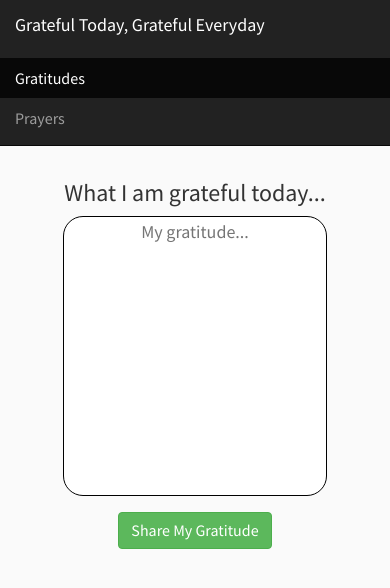
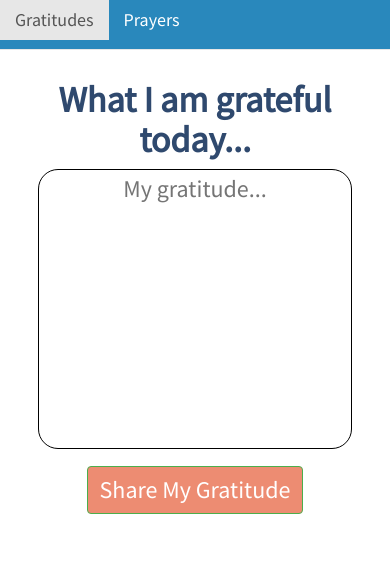
Before and after one commit to MaxKusnadi/what-i-am-grateful-for, a Flask app: page / in a window 390 px wide. Shown: the top 588 px of the page. Run offline with Flask 2, Linux system fonts and the light colour scheme; data that the repository does not hold is empty; some libraries are stand-ins or nearby versions.

Commit message:
finsihed navbar, textarea and button color schemes

```diff
--- a/app/static/css/main.css
+++ b/app/static/css/main.css
@@ -1,8 +1,14 @@
 body{
-  background: #fafafa;
+  background: white;
   padding-top: 70px;
   font-family: 'Source Sans Pro', sans-serif;
-  font-size: 16px;
+  font-size: 18px;
+  color: #2F496E;
+}
+
+h1 {
+  font-size:40px;
+  font-weight: bold;
 }
 
 form{
@@ -15,14 +21,39 @@ ul{
 }
 
 .btn{
-  font-size: 16px;
+  font-size: 18px;
+  background-color: #ed8c72;
+}
+
+.navbar-default {
+  background-color: #2988BC;
+  color: white;
+}
+
+.navbar-default .navbar-brand{
+  color:white;
+  padding-right:10px;
+}
+
+.navbar-default .navbar-brand:hover{
+  color: #ed8c72;
+}
+
+.navbar-default .navbar-nav>li>a{
+  color:white;
+  background-color: #73b3d6;
+}
+
+.navbar-default .navbar-nav>li>a:hover{
+  color: #ed8c72;
+  background-color: inherit;
 }
 
 textarea{
   resize: None;
   width: 600px;
   height: 280px;
-  font-size: 18px;
+  font-size: 20px;
   border-radius: 20px;
   border: 1px solid #000;
   text-align: center;
@@ -36,18 +67,23 @@ textarea{
   box-shadow: none;
 }
 
-@media (max-width: 991px) {
+@media (max-width: 768px) {
   body{
-    padding-top: 160px;
+    padding-top: 60px;
   }
 
   h1{
+    font-size: 36px;
+  }
+
+  textarea{
+    width: 95%;
+    height: 280px;
     font-size: 24px;
   }
 
-  textarea{
-    width: 80%;
-    height: 280px;
+  .btn{
+    font-size: 24px;
   }
 
   .navbar-header {
@@ -72,10 +108,12 @@ textarea{
   }
   .navbar-nav {
       float: none!important;
-      margin-top: 7.5px;
+      margin-top: 0;
+      margin-bottom: 0;
   }
   .navbar-nav>li {
-      float: none;
+    float: left;
+    height: 49px;
   }
   .navbar-nav>li>a {
       padding-top: 10px;
@@ -84,4 +122,8 @@ textarea{
   .collapse.in{
       display:block !important;
   }
+  .navbar-default .navbar-nav>li>a{
+    color:inherit;
+    background-color: inherit;
+  }
 }
--- a/app/templates/layouts/main.html
+++ b/app/templates/layouts/main.html
@@ -5,7 +5,7 @@
   {% block js_script %}{% endblock %}
 </head>
 <body>
-  <nav class="navbar navbar-default navbar-fixed-top navbar-inverse">
+  <nav class="navbar navbar-default navbar-fixed-top">
     <div class="container-fluid">
       {% include 'layouts/navbar/main.html' %}
       {% block navbar %}
--- a/app/templates/layouts/navbar/main.html
+++ b/app/templates/layouts/navbar/main.html
@@ -1,7 +1,7 @@
 
 <!-- Brand and toggle get grouped for better mobile display -->
 <div class="navbar-header navbar-left">
-  <a class="navbar-brand" href="/">Grateful Today, Grateful Everyday</a>
+  <a class="navbar-brand navbar-collapse collapse" href="/">Grateful Today, Grateful Everyday</a>
 </div>
 
 {% block navbar %}
```
